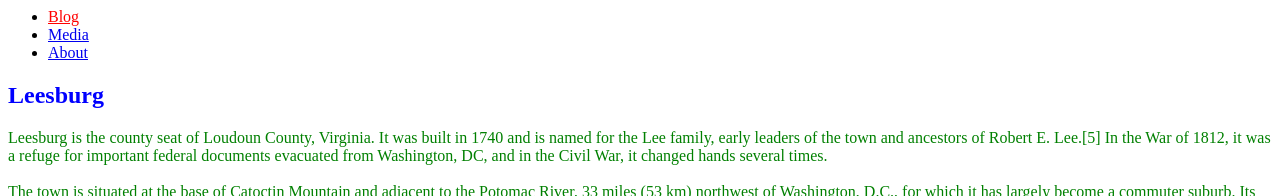
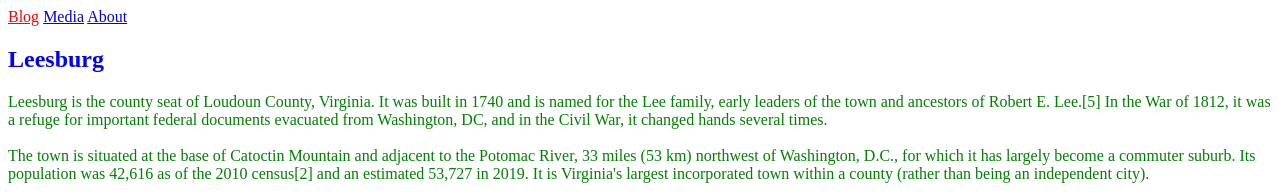
Before and after one commit to jh-SPB/Leesburg_Blog, a plain HTML site: page Leesburg Blog/index.html in a window 1280 px wide. Shown: the top 196 px of the page. Drawn offline with Linux system fonts and the light colour scheme; grey boxes are pictures that could not be loaded.

Commit message:
Update index.html

```diff
--- a/Leesburg Blog/index.html
+++ b/Leesburg Blog/index.html
@@ -6,12 +6,10 @@
   </head>
 
     <body>
-        <nav>
-            <ul>
-                <li><a href="#blog" class="highlight">Blog</a></li>
-                <li><a href="#media">Media</a></li>
-                <li><a href="#about">About</a></li>
-            </ul>
+        <nav id="topnav">
+          <a href="#blog" class="nav">Blog</a></li>
+          <a href="#media" class="nav">Media</a></li>
+          <a href="#about" class="nav">About</a></li>
         </nav>
         <header>
             <h2 class="title">Leesburg</h2>
```
